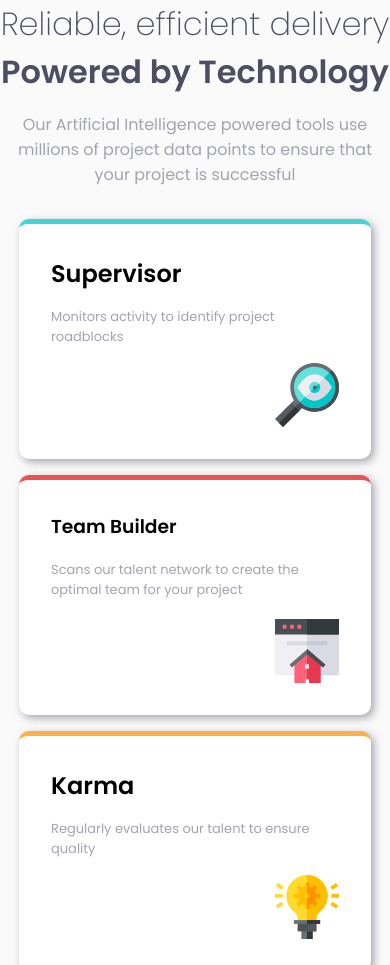
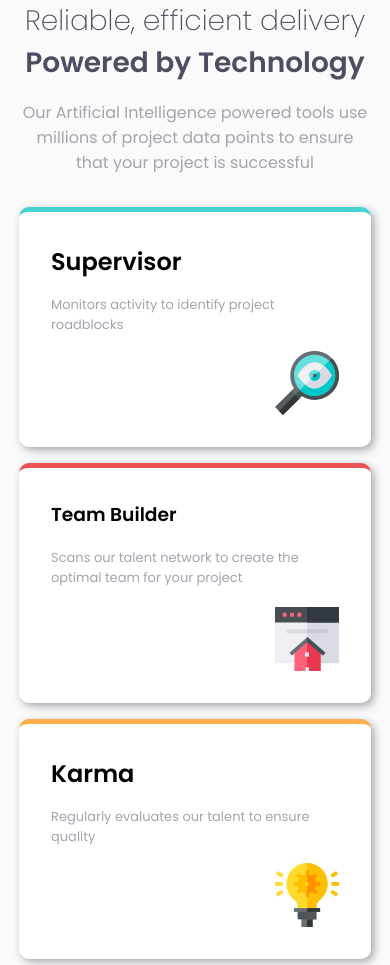
Before and after one commit to vishwa3/four-card-feature, a plain HTML site: page index.html in a window 390 px wide. Shown: the top 965 px of the page. Drawn offline with Linux system fonts and the light colour scheme.

Commit message:
second commit

```diff
--- a/styles.scss
+++ b/styles.scss
@@ -128,8 +128,15 @@ body {
 
 @media (max-width: 770px) {
   .text-content {
-    width: 70%;
+    width: 22rem;
+    h1:nth-child(1) {
+      font-size: 28px;
+    }
+    h1:nth-child(2) {
+      font-size: 28px;
+    }
   }
+
   .cards-container {
     grid-template-columns: 1fr;
     row-gap: 1rem;
@@ -139,27 +146,3 @@ body {
     }
   }
 }
-
-@media (max-width: 580px) {
-  .text-content {
-    width: 80%;
-  }
-}
-
-@media (max-width: 510px) {
-  .text-content {
-    width: 90%;
-  }
-}
-
-@media (max-width: 450px) {
-  .text-content {
-    width: 95%;
-  }
-}
-
-@media (max-width: 430px) {
-  .text-content {
-    width: 100%;
-  }
-}
```
Also changed, not shown: styles.css, 1 other file.
